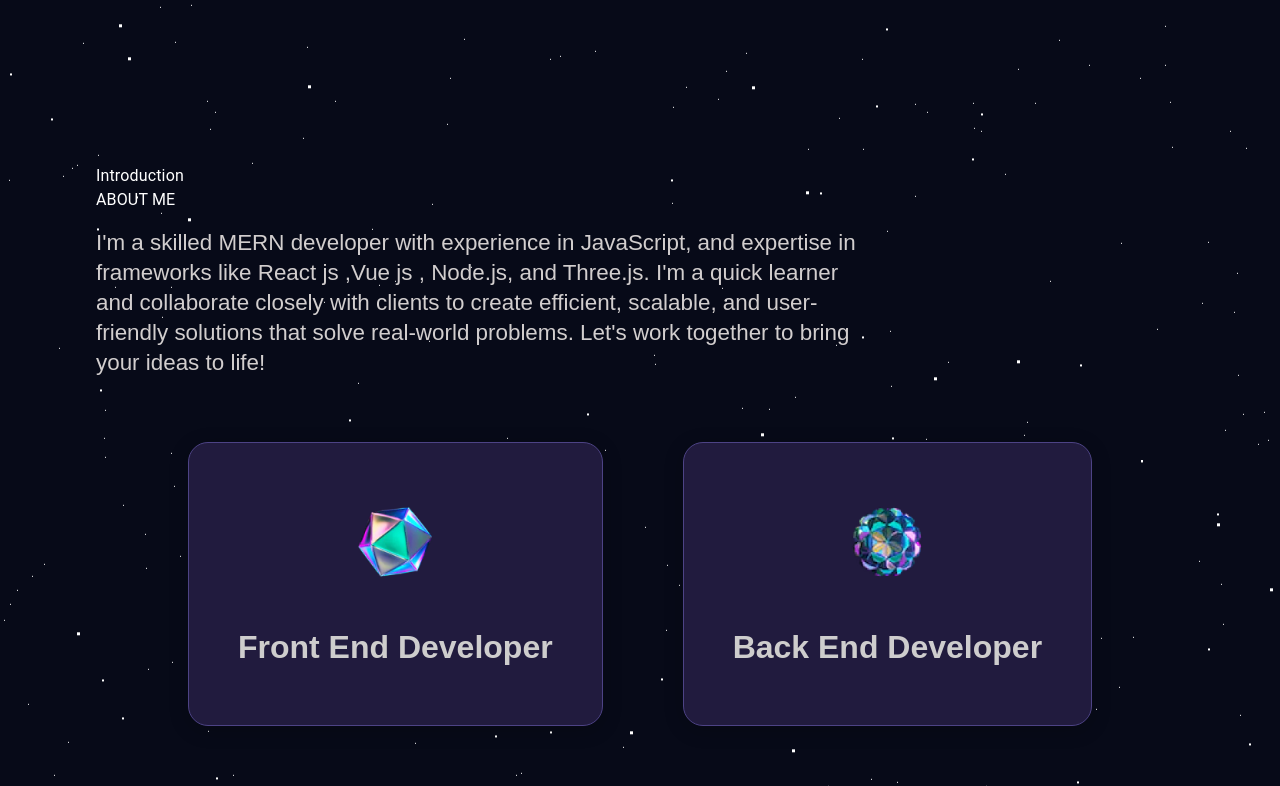
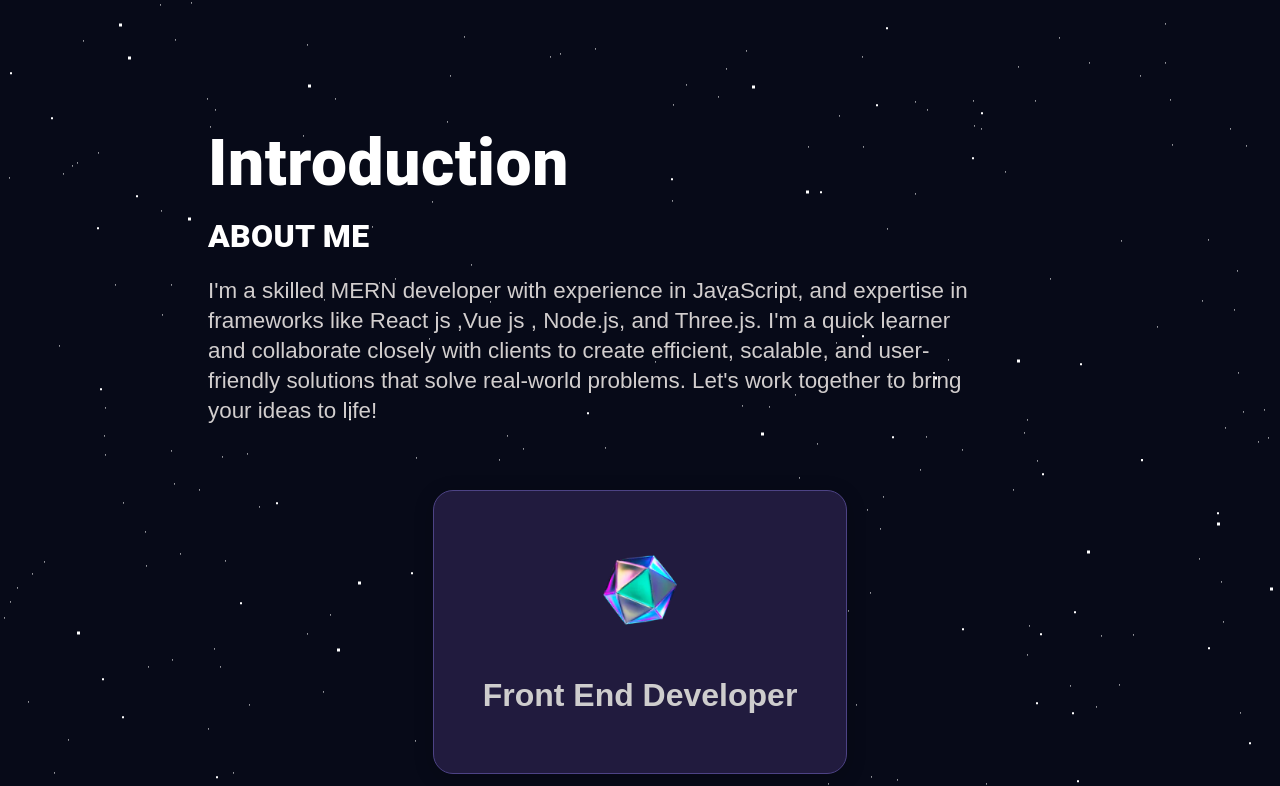
Before and after one commit to Shaheryar110/shaheryar-CV, a Next.js app: page / in a window 1280 px wide. Shown: the part 594-1380 px from the top of the page. Built offline with nearby package versions, Linux system fonts and the light colour scheme.

Commit message:
doiing manual css

```diff
--- a/components/About.jsx
+++ b/components/About.jsx
@@ -49,14 +49,41 @@
   }, []);
   return (
     <>
-      <Stack sx={{ width: "100%", height: "100%", marginY: "8rem" }}>
+      <Stack
+        sx={{
+          width: "100%",
+          height: "100%",
+          paddingX: "7rem",
+          marginY: "5rem",
+        }}
+      >
         <motion.div
           initial={{ x: -500 }}
           animate={isMounted ? { x: 0 } : {}}
           transition={{ duration: 1 }}
         >
-          <Typography className="sectionHeading">Introduction</Typography>
-          <Typography className="sectionSubHeading">About Me</Typography>
+          <Typography
+            sx={{
+              textAlign: "left",
+              color: "white",
+              fontWeight: "900",
+              fontSize: "4rem",
+            }}
+          >
+            Introduction
+          </Typography>
+          <Typography
+            // className="sectionSubHeading"
+            sx={{
+              fontSize: "2rem",
+              textTransform: "uppercase",
+              color: "white",
+              textAlign: "left",
+              fontWeight: "800",
+            }}
+          >
+            About Me
+          </Typography>
         </motion.div>
         <motion.p
           initial={{ x: -500 }}
--- a/components/Hero.js
+++ b/components/Hero.jsx
@@ -20,7 +20,16 @@
   // }, []);
   return (
     <>
-      <Stack className="hero">
+      <Stack
+        sx={{
+          top: "10",
+          // left: "10",
+          width: "100vw",
+          height: "100%",
+          alignItems: "center",
+          marginTop: "5rem",
+        }}
+      >
         <Grid Container>
           <Grid
             item
--- a/components/WorkExperience.jsx
+++ b/components/WorkExperience.jsx
@@ -52,7 +52,7 @@
         <motion.div variants={textVariant()}>
           <Typography
             sx={{
-              md: { textAlign: "center" },
+              textAlign: "left",
               marginTop: "1rem",
               color: "rgb(210, 206, 206)",
               fontSize: "1.4rem",
@@ -66,7 +66,7 @@
           <Typography
             className="sectionHeading"
             sx={{
-              md: { textAlign: "center" },
+              textAlign: "left",
               color: "white",
               fontWeight: "900",
               fontSize: "2rem",
--- a/pages/index.js
+++ b/pages/index.js
@@ -1,10 +1,11 @@
 import Head from "next/head";
 import Appbar from "@/components/Appbar";
 import styles from "@/styles/Home.module.css";
-import Hero from "@/components/Hero";
+// import Hero from "";
 import StarsCanvas from "@/components/canvas/Stars";
 import About from "@/components/About";
 import WorkExperience from "@/components/WorkExperience";
+import Hero from "@/components/Hero";
 
 export default function Home() {
   return (
```
